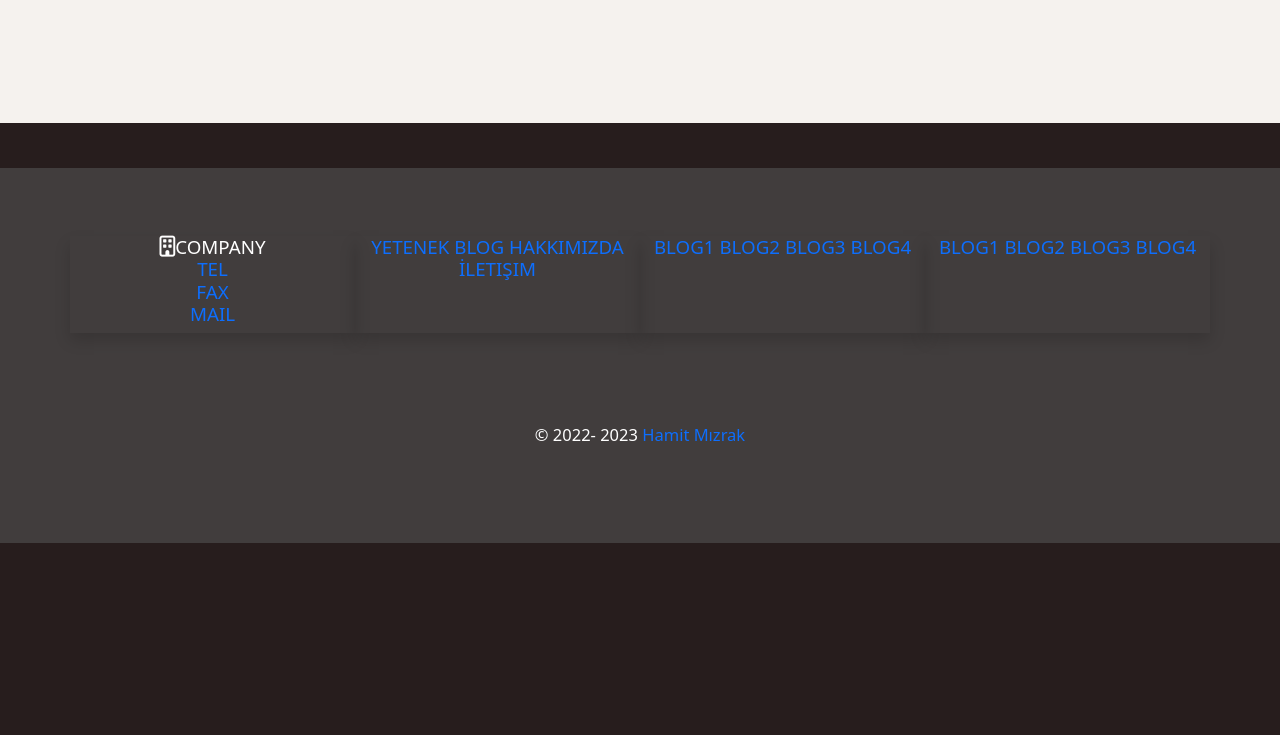
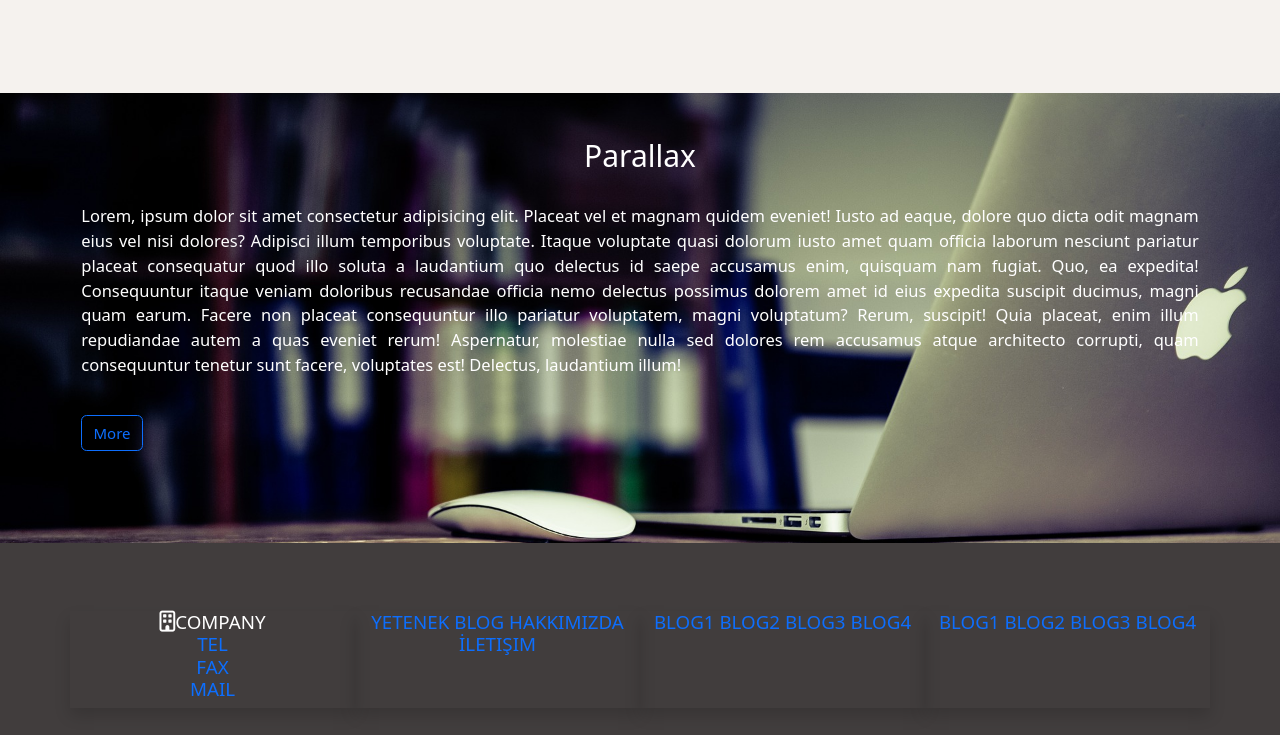
Before and after one commit to hamitmizrak/EcodationBlogProject7, a plain HTML site: page frontend/template/index.html in a window 1280 px wide. Shown: the part 1523-2258 px from the top of the page. Before the commit the page ends 2066 px from the top, so only its background shows below. Drawn offline with nearby package versions, Linux system fonts and the light colour scheme.

Commit message:
parallax

```diff
--- a/frontend/template/css/style.css
+++ b/frontend/template/css/style.css
@@ -50,7 +50,7 @@ ul {
 }
 
 p {
-    text-align: justify;
+    text-align: justify!important;
     padding:1.5rem;
 }
 
@@ -155,6 +155,20 @@ margin-bottom: 4rem;
 }
 
 
+/*parallax*/
+.main_parallax{
+    background-color: transparent;
+    background-image: url('../img/header1.jpg');
+    background-repeat: no-repeat;
+    background-attachment: fixed;
+    background-size: cover;
+    margin-top:-5rem;
+    height: 30rem;
+    padding: 3rem;
+
+}
+
+
 /*##################################################*/
 
 /* FOOTER */
--- a/frontend/template/index.html
+++ b/frontend/template/index.html
@@ -205,6 +205,20 @@
             </div>
         </section>
 
+          <!-- parallax picture -->
+          <section class="main_parallax">
+            <div class="container">
+                <div class="row">
+                    <h2 class="text-center">Parallax</h2>
+                    <p>Lorem, ipsum dolor sit amet consectetur adipisicing elit. Placeat vel et magnam quidem eveniet! Iusto ad eaque, dolore quo dicta odit magnam eius vel nisi dolores? Adipisci illum temporibus voluptate.
+                    Itaque voluptate quasi dolorum iusto amet quam officia laborum nesciunt pariatur placeat consequatur quod illo soluta a laudantium quo delectus id saepe accusamus enim, quisquam nam fugiat. Quo, ea expedita!
+                    Consequuntur itaque veniam doloribus recusandae officia nemo delectus possimus dolorem amet id eius expedita suscipit ducimus, magni quam earum. Facere non placeat consequuntur illo pariatur voluptatem, magni voluptatum? Rerum, suscipit!
+                    Quia placeat, enim illum repudiandae autem a quas eveniet rerum! Aspernatur, molestiae nulla sed dolores rem accusamus atque architecto corrupti, quam consequuntur tenetur sunt facere, voluptates est! Delectus, laudantium illum!</p>
+                    <div><button class="btn btn-outline-primary text-center">More</button></div>
+                </div>
+            </div>
+          </section>
+
     </main>
     <!-- main end -->
 
```
